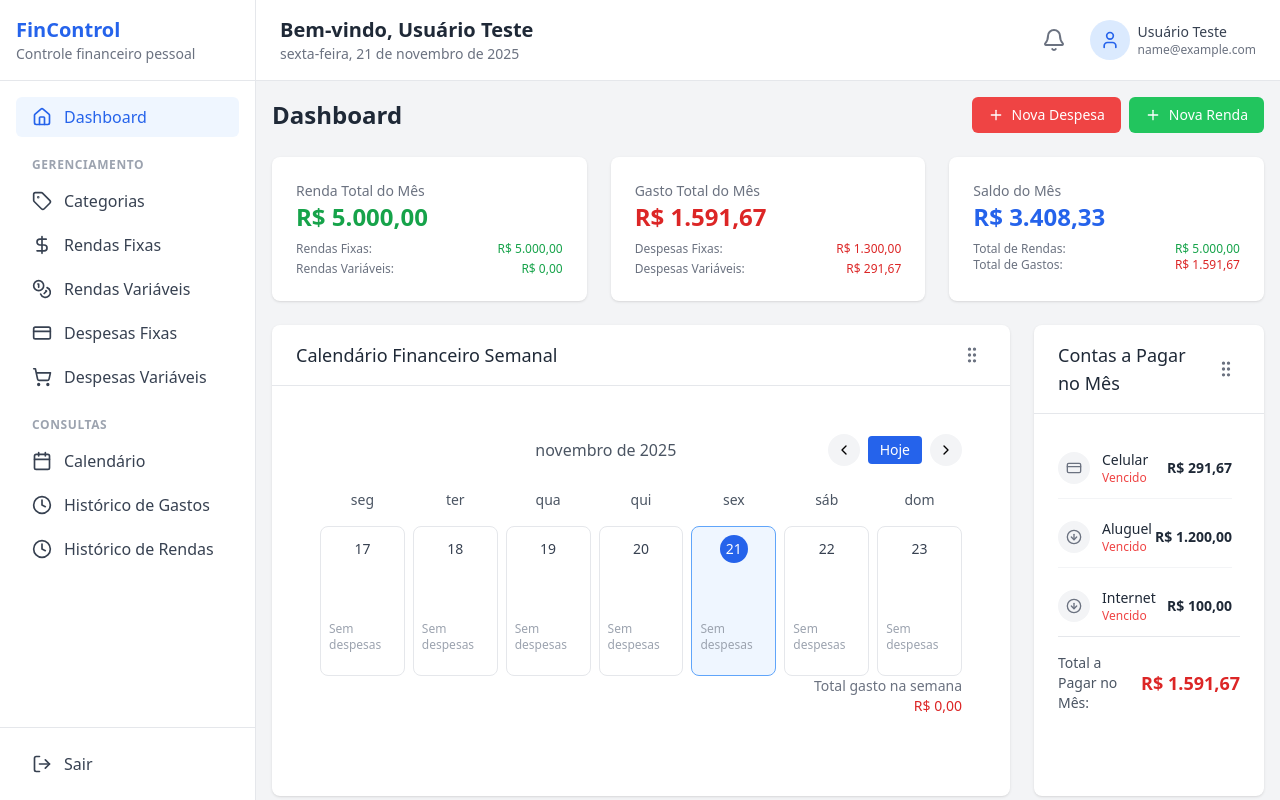
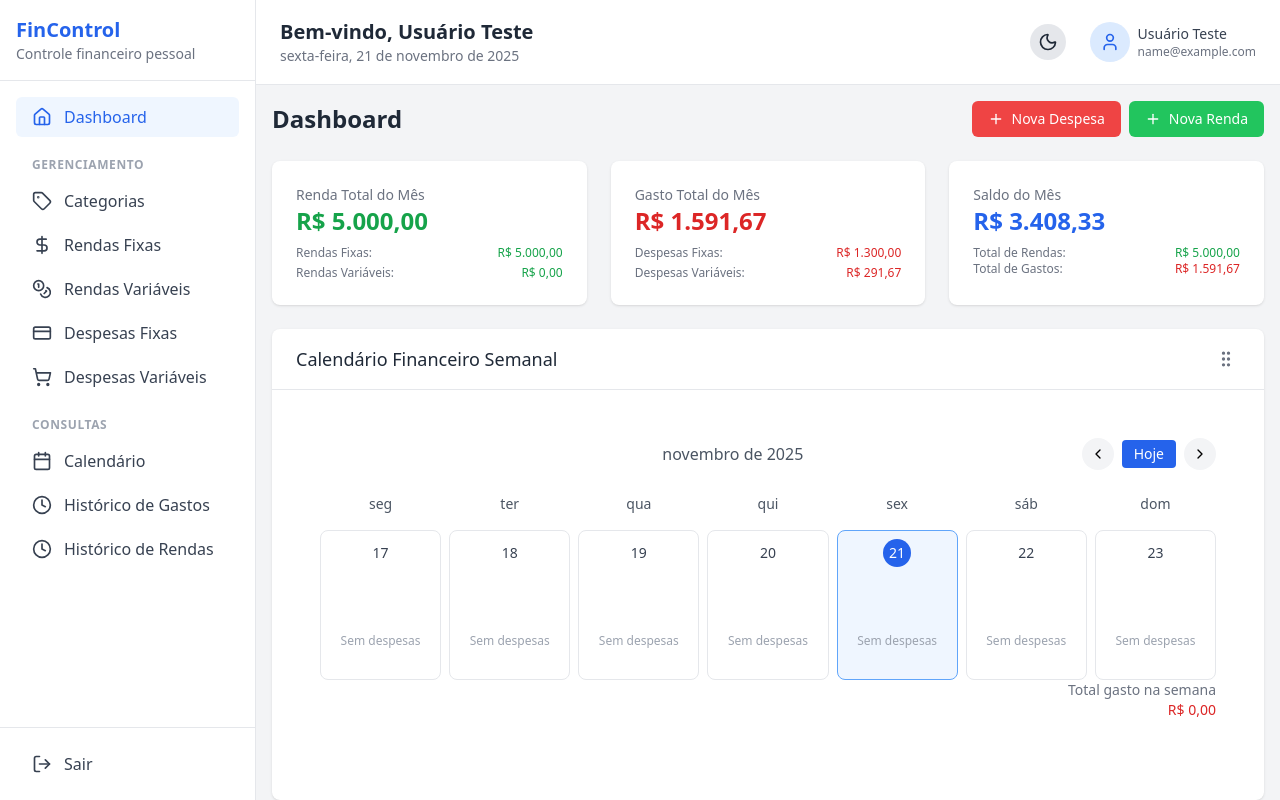
Before and after one commit to lukagouvea/fincontrol, a React (Vite) app: page / in a window 1280 px wide. Both pictures are taken after typing "name@example.com", "Sample123" into the empty fields and a click on the button "Entrar". Built offline with nearby package versions, Linux system fonts and the light colour scheme.

Commit message:
prepare to add dark mode

```diff
--- a/src/App.tsx
+++ b/src/App.tsx
@@ -1,4 +1,3 @@
-import React from 'react';
 import { BrowserRouter as Router, Routes, Route } from 'react-router-dom';
 import { LoginPage } from './pages/Auth/LoginPage';
 import { SignupPage } from './pages/Auth/SignupPage';
@@ -14,9 +13,13 @@ import { Calendar } from './pages/Calendar';
 import { Layout } from './components/Layout/Layout';
 import { AuthProvider } from './context/AuthContext';
 import { FinanceProvider } from './context/FinanceContext';
+import { ThemeProvider } from './context/ThemeContext';
+
+
 export function App() {
   return <AuthProvider>
       <FinanceProvider>
+        <ThemeProvider>
           <Router>
             <Routes>
               <Route path="/login" element={<LoginPage />} />
@@ -34,6 +37,7 @@ export function App() {
               </Route>
             </Routes>
           </Router>
+        </ThemeProvider>
       </FinanceProvider>
     </AuthProvider>;
 }
--- a/src/components/Dashboard/CategoryPieChart.tsx
+++ b/src/components/Dashboard/CategoryPieChart.tsx
@@ -50,7 +50,7 @@ export const CategoryPieChart: React.FC<CategoryPieChartProps> = ({
   return <div className="h-64">
       {categoryTotals.length > 0 ? <ResponsiveContainer width="100%" height="100%">
           <PieChart>
-            <Pie data={categoryTotals} cx="50%" cy="50%" labelLine={false} outerRadius={80} fill="#8884d8" dataKey="value">
+            <Pie data={categoryTotals} cx="50%" cy="50%" labelLine={false} outerRadius={80} innerRadius={45} fill="#8884d8" dataKey="value">
               {categoryTotals.map((entry, index) => <Cell key={`cell-${index}`} fill={entry.color} />)}
             </Pie>
             <Tooltip formatter={value => formatValue(Number(value))} />
--- a/src/components/Dashboard/ExpensesValueHistogram.tsx
+++ b/src/components/Dashboard/ExpensesValueHistogram.tsx
@@ -88,7 +88,7 @@ export const ExpensesValueHistogram: React.FC<ExpensesValueHistogramProps> = ({
   };
 
   // Agrupar despesas por faixa de valor
-  const data = generateHistogramData(expenses, 20);
+  const data = generateHistogramData(expenses, 8);
   return <div className="h-64">
       <ResponsiveContainer width="100%" height="100%">
         <BarChart data={data} margin={{
--- a/src/components/Income/IncomeModal.tsx
+++ b/src/components/Income/IncomeModal.tsx
@@ -18,9 +18,10 @@ type IncomeModalProps = {
   onClose: () => void;
   onSubmit: (data: IncomeFormData) => void;
   initialData?: any;
+  initalDate?: string;
 };
 
-export const IncomeModal: React.FC<IncomeModalProps> = ({ isOpen, onClose, onSubmit, initialData }) => {
+export const IncomeModal: React.FC<IncomeModalProps> = ({ isOpen, onClose, onSubmit, initialData, initialDate }) => {
   const { categories } = useFinance();
 
   const [description, setDescription] = useState('');
@@ -48,7 +49,7 @@ export const IncomeModal: React.FC<IncomeModalProps> = ({ isOpen, onClose, onSub
         setDescription('');
         setAmount(undefined);
         setNumericAmount(null);
-        setDate(getCurrentDateAsYYYYMMDD());
+        setDate(initialDate || getCurrentDateAsYYYYMMDD());
         setCategoryId(incomeCategories.length > 0 ? incomeCategories[0].id : '');
       }
     }
--- a/src/components/Layout/Header.tsx
+++ b/src/components/Layout/Header.tsx
@@ -1,6 +1,7 @@
 import React from 'react';
 import { BellIcon, UserIcon } from 'lucide-react';
 import { useAuth } from '../../context/AuthContext';
+import { ThemeToggle } from './ThemeToggle.tsx'
 export const Header: React.FC = () => {
   const {
     currentUser
@@ -21,7 +22,7 @@ export const Header: React.FC = () => {
       </div>
       <div className="flex items-center space-x-4">
         <button className="p-2 text-gray-500 rounded-full hover:bg-gray-100">
-          <BellIcon className="w-6 h-6" />
+          <ThemeToggle/>
         </button>
         <div className="flex items-center space-x-2">
           <div className="w-10 h-10 bg-blue-100 text-blue-600 rounded-full flex items-center justify-center">
--- a/src/components/Layout/Layout.tsx
+++ b/src/components/Layout/Layout.tsx
@@ -10,7 +10,7 @@ export const Layout: React.FC = () => {
   if (!isAuthenticated) {
     return <Navigate to="/login" replace />;
   }
-  return <div className="flex h-screen bg-gray-100">
+  return <div className="flex h-screen bg-gray-100 dark:bg-gray-800">
       <Sidebar />
       <div className="flex flex-col flex-1">
         <Header />
--- /dev/null
+++ b/src/components/Layout/ThemeToggle.tsx
@@ -0,0 +1,15 @@
+import { Sun, Moon } from 'lucide-react';
+import { useTheme } from '../../context/ThemeContext';
+
+export const ThemeToggle = () => {
+  const { theme, toggleTheme } = useTheme();
+
+  return (
+    <button
+      onClick={toggleTheme}
+      className="p-2 rounded-full bg-gray-200 dark:bg-gray-700 text-gray-800 dark:text-gray-200"
+    >
+      {theme === 'light' ? <Moon size={20} /> : <Sun size={20} />}
+    </button>
+  );
+};
--- /dev/null
+++ b/src/context/ThemeContext.tsx
@@ -0,0 +1,49 @@
+import React, { createContext, useState, useContext, useEffect, useMemo } from 'react';
+
+type Theme = 'light' | 'dark';
+
+type ThemeContextType = {
+  theme: Theme;
+  toggleTheme: () => void;
+};
+
+const ThemeContext = createContext<ThemeContextType | undefined>(undefined);
+
+export const ThemeProvider: React.FC<{ children: React.ReactNode }> = ({ children }) => {
+  const [theme, setTheme] = useState<Theme>(() => {
+    // Tenta ler o tema do localStorage para manter a preferência do usuário
+    const savedTheme = localStorage.getItem('theme') as Theme;
+    return savedTheme || 'light';
+  });
+
+  useEffect(() => {
+    const root = window.document.documentElement; // A tag <html>
+
+    // Remove a classe antiga e adiciona a nova
+    root.classList.remove(theme === 'light' ? 'dark' : 'light');
+    root.classList.add(theme);
+
+    // Salva a preferência no localStorage
+    localStorage.setItem('theme', theme);
+  }, [theme]);
+
+  const toggleTheme = () => {
+    setTheme(prevTheme => (prevTheme === 'light' ? 'dark' : 'light'));
+  };
+
+  const value = useMemo(() => ({ theme, toggleTheme }), [theme]);
+
+  return (
+    <ThemeContext.Provider value={value}>
+      {children}
+    </ThemeContext.Provider>
+  );
+};
+
+export const useTheme = () => {
+  const context = useContext(ThemeContext);
+  if (context === undefined) {
+    throw new Error('useTheme must be used within a ThemeProvider');
+  }
+  return context;
+};
--- a/src/pages/Calendar.tsx
+++ b/src/pages/Calendar.tsx
@@ -442,7 +442,7 @@ export const Calendar: React.FC = () => {
           </div>
         </div>}
       {/* Modals */}
-      <ExpenseModal isOpen={isExpenseModalOpen} onClose={() => setIsExpenseModalOpen(false)} onSubmit={handleExpenseSubmit} initialData={selectedDay ? {date : formatDateToYYYYMMDD(selectedDay)} : undefined} />
-      <IncomeModal isOpen={isIncomeModalOpen} onClose={() => setIsIncomeModalOpen(false)} onSubmit={handleIncomeSubmit} initialData={selectedDay ? {date : formatDateToYYYYMMDD(selectedDay)} : undefined} />
+      <ExpenseModal isOpen={isExpenseModalOpen} onClose={() => setIsExpenseModalOpen(false)} onSubmit={handleExpenseSubmit} initialDate={selectedDay ? formatDateToYYYYMMDD(selectedDay) : undefined} />
+      <IncomeModal isOpen={isIncomeModalOpen} onClose={() => setIsIncomeModalOpen(false)} onSubmit={handleIncomeSubmit} initialDate={selectedDay ? formatDateToYYYYMMDD(selectedDay) : undefined} />
     </div>;
 };
--- a/src/pages/Dashboard.tsx
+++ b/src/pages/Dashboard.tsx
@@ -25,12 +25,12 @@ type DashboardComponentConfig = {
 };
 
 const defaultDashboardLayout: DashboardComponentConfig[] = [
-  { id: 'weekly-calendar', title: 'Calendário Financeiro Semanal', span: 3 },
-  { id: 'upcoming-bills', title: 'Contas a Pagar no Mês', span: 1 },
-  { id: 'category-pie', title: 'Gastos por Categoria', span: 2 },
+  { id: 'weekly-calendar', title: 'Calendário Financeiro Semanal', span: 4 },
+  { id: 'upcoming-bills', title: 'Contas do Mês', span: 1 },
+  { id: 'category-pie', title: 'Gastos por Categoria', span: 1 },
   { id: 'expenses-histogram', title: 'Distribuição de Gastos por Valor', span: 2 },
-  { id: 'weekly-spending', title: 'Gastos Semanais', span: 4 },
-  { id: 'monthly-histogram', title: 'Histórico de Saldo Mensal', span: 4 },
+  { id: 'weekly-spending', title: 'Gastos nos Últimos 7 dias', span: 2 },
+  { id: 'monthly-histogram', title: 'Histórico de Saldo Mensal', span: 2 },
   { id: 'recent-transactions', title: 'Transações Recentes', span: 4 },
 ];
 
--- a/tailwind.config.js
+++ b/tailwind.config.js
@@ -1,4 +1,6 @@
-export default {content: [
+export default {
+  darkMode: 'class',
+  content: [
   './index.html',
   './src/**/*.{js,ts,jsx,tsx}'
 ],}
```
Lines whose indentation alone changed are shown as unchanged.
